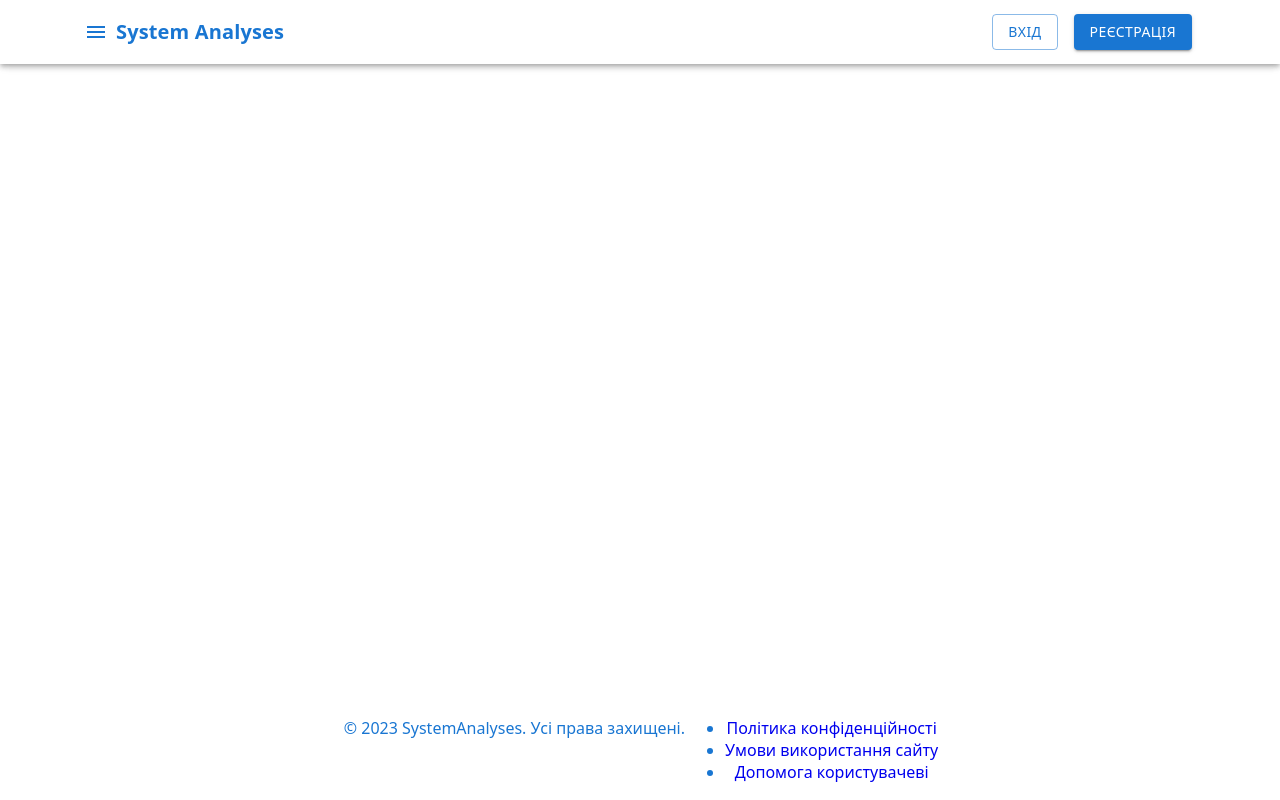
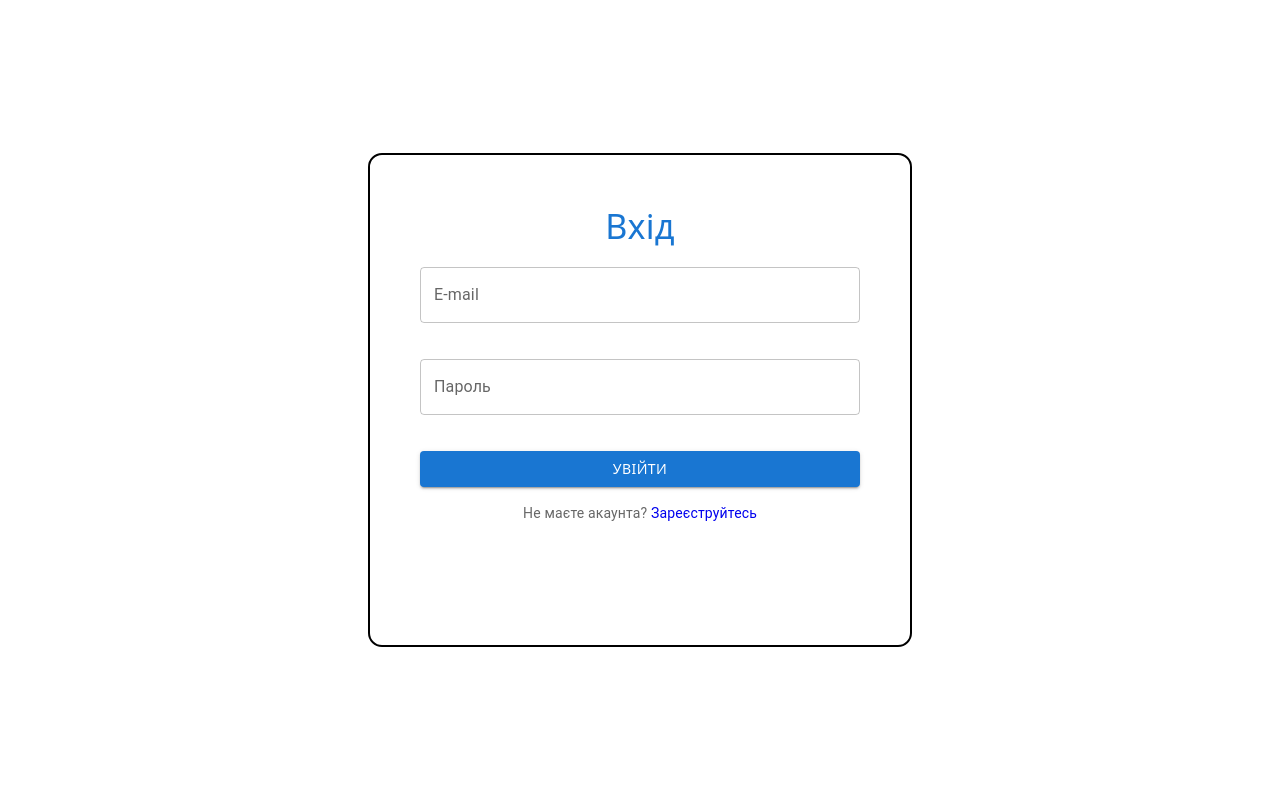
Before and after one commit to hfzhart/SystemAnalyses, a React (Create React App) app: page /login in a window 1280 px wide. Built offline with nearby package versions, Linux system fonts and the light colour scheme.

Commit message:
add registration

```diff
--- a/db.json
+++ b/db.json
@@ -137,6 +137,30 @@
       "email": "mail@mail.com",
       "password": "123456",
       "id": 23
+    },
+    {
+      "username": "Den",
+      "email": "sd@mail.com",
+      "password": "123456",
+      "id": 24
+    },
+    {
+      "username": "de",
+      "email": "den@mail.com",
+      "password": "123123",
+      "id": 25
+    },
+    {
+      "username": "den",
+      "email": "mail@mail.com",
+      "password": "123123",
+      "id": 26
+    },
+    {
+      "username": "de",
+      "email": "de@mail.com",
+      "password": "123123",
+      "id": 27
     }
   ]
 }
--- a/src/App.js
+++ b/src/App.js
@@ -1,14 +1,24 @@
 import './App.css';
-import Header from './components/Header';
-import Footer from './components/Footer/foter';
+import StartPage from './components/pages/StartPage';
+import { BrowserRouter,Routes, Route } from 'react-router-dom';
+import RegistrationForm from './components/RegistrationForm/RegistrationForm';
+import LoginForm from './components/LoginForm/LoginForm';
+import Home from './components/pages/Home';
 
 function App() {
 
   return (
+    <BrowserRouter>
     <div>
-      <Header />
-      <Footer />
+      <Routes>
+      <Route path='/' element={<StartPage/>}></Route>
+      <Route path='home' element={<Home/>}></Route>
+      <Route path='register' element={<RegistrationForm/>}></Route>
+      <Route path='login' element={<LoginForm/>}></Route>
+      </Routes>
+
       </div>
+      </BrowserRouter>
   );
 }
 
--- a/src/components/Header/Header.js
+++ b/src/components/Header/Header.js
@@ -1,57 +1,50 @@
-import { useState } from 'react';
-import AppBar from '@mui/material/AppBar';
-import Container from '@mui/material/Container';
-import Toolbar from '@mui/material/Toolbar';
-import IconButton from '@mui/material/IconButton';
-import Typography from '@mui/material/Typography';
-import Box from '@mui/material/Box';
-import Button from '@mui/material/Button';
+import React from 'react';
+import { useNavigate } from 'react-router-dom';
+import { AppBar, Container, Toolbar, IconButton, Typography, Box, Button } from '@mui/material';
 import MenuIcon from '@mui/icons-material/Menu';
-import Dialog from '@mui/material/Dialog';
-import DialogTitle from '@mui/material/DialogTitle';
-import DialogContent from '@mui/material/DialogContent';
-import RegistrationForm from '../RegistrationForm/RegistrationForm';
-import LoginForm from '../LoginForm/LoginForm';
-import './Header.css';
+import {Link } from 'react-router-dom';
 
 function Header() {
-  const [open, setOpen] = useState(false);
-  const [isLoginForm, setIsLoginForm] = useState(true);
+  const navigate = useNavigate();
 
   const handleClickOpen = (isLoginForm) => {
-    setOpen(true);
-    setIsLoginForm(isLoginForm);
-  };
-
-  const handleClose = () => {
-    setOpen(false);
+    if (isLoginForm) {
+      navigate('/login');
+    } else {
+      navigate('/register');
+    }
   };
 
   return (
     <AppBar position="fixed" style={{ backgroundColor: 'white' }}>
       <Container fixed>
         <Toolbar>
-        <IconButton edge="start" color="primary" style={{ marginCenter: 'auto' }} aria-label="menu">
+          <IconButton edge="start" color="primary" style={{ marginCenter: 'auto' }} aria-label="menu">
             <MenuIcon />
           </IconButton>
-          <Typography className='titleCarret' color="primary" variant="h6" style={{ flexGrow: 1, fontFamily: 'IBM Plex Sans,ui-sans-serif,system-ui,-apple-system,BlinkMacSystemFont,Segoe UI,Roboto,Helvetica Neue,Arial,Noto Sans,sans-serif,Apple Color Emoji,Segoe UI Emoji,Segoe UI Symbol,Noto Color Emoji', fontSize: '20px', fontWeight: 700 }}>
-  System Analyses
-</Typography>
-
+          <Typography
+    className='titleCarret'
+    color="primary"
+    variant="h6"
+    style={{
+      flexGrow: 1,
+      fontFamily: 'IBM Plex Sans,ui-sans-serif,system-ui,-apple-system,BlinkMacSystemFont,Segoe UI,Roboto,Helvetica Neue,Arial,Noto Sans,sans-serif,Apple Color Emoji,Segoe UI Emoji,Segoe UI Symbol,Noto Color Emoji',
+      fontSize: '20px',
+      fontWeight: 700,
+      cursor: 'pointer',
+    }}
+    component={Link}
+    to="/" >
+    System Analyses
+  </Typography>
           <Box>
             <Button className='loginButton' color="primary" variant="outlined" style={{ fontFamily: 'IBM Plex Sans, ui-sans-serif, system-ui, -apple-system, BlinkMacSystemFont, Segoe UI, Roboto, Helvetica Neue, Arial, Noto Sans, sans-serif, Apple Color Emoji, Segoe UI Emoji, Segoe UI Symbol, Noto Color Emoji' }} onClick={() => handleClickOpen(true)}>Вхід</Button>
           </Box>
           <Box ml={2}>
-          <Button className='regButton' color="primary" variant="contained" style={{ fontFamily: 'IBM Plex Sans, ui-sans-serif, system-ui, -apple-system, BlinkMacSystemFont, Segoe UI, Roboto, Helvetica Neue, Arial, Noto Sans, sans-serif, Apple Color Emoji, Segoe UI Emoji, Segoe UI Symbol, Noto Color Emoji' }} onClick={() => handleClickOpen(false)}>Реєстрація</Button>
+            <Button className='regButton' color="primary" variant="contained" style={{ fontFamily: 'IBM Plex Sans, ui-sans-serif, system-ui, -apple-system, BlinkMacSystemFont, Segoe UI, Roboto, Helvetica Neue, Arial, Noto Sans, sans-serif, Apple Color Emoji, Segoe UI Emoji, Segoe UI Symbol, Noto Color Emoji' }} onClick={() => handleClickOpen(false)}>Реєстрація</Button>
           </Box>
         </Toolbar>
       </Container>
-      <Dialog open={open} onClose={handleClose}>
-        <DialogTitle className='Welcome-Title'>{isLoginForm ? '':'' }</DialogTitle>
-        <DialogContent>
-          {isLoginForm ? <LoginForm /> : <RegistrationForm />}
-        </DialogContent>
-      </Dialog>
     </AppBar>
   );
 }
--- a/src/components/LoginForm/LoginForm.js
+++ b/src/components/LoginForm/LoginForm.js
@@ -1,7 +1,10 @@
 import React, { useState } from 'react';
 import './loginForm.css';
-import { TextField, Button, Typography } from '@mui/material';
+import { TextField, Button, Typography, Box, Alert } from '@mui/material';
 import { createTheme, ThemeProvider } from '@mui/material/styles';
+import axios from 'axios';
+import { SnackbarProvider, useSnackbar } from 'notistack';
+import { useNavigate, Link } from 'react-router-dom';
 
 const theme = createTheme({
   palette: {
@@ -17,16 +20,48 @@ const theme = createTheme({
 function LoginForm() {
   const [email, setEmail] = useState('');
   const [password, setPassword] = useState('');
+  const navigate = useNavigate();
+  const [error, setError] = useState('');
+  const { enqueueSnackbar } = useSnackbar();
+  const handleLogin = async () => {
+    try {
+      const response = await axios.get('http://localhost:3001/users', {
+        params: {
+          email,
+          password,
+        },
+      });
 
-  const handleLogin = () => {
+      if (response.data.length > 0) {
 
+        console.log(response.data);
+        enqueueSnackbar('Успішний Вхід!', { variant: 'success' });
+        setTimeout(() => {
+          navigate('/home');
+        }, 1000);
+      } else {
+
+        setError('Invalid email or password. Please try again.');
+      }
+    } catch (error) {
+      console.error('Login failed:', error);
+      setError('An error occurred during login. Please try again later.');
+    }
   };
 
   return (
     <ThemeProvider theme={theme}>
       <div className="loginform">
         <div className="centered-container">
-      <Typography className='LogTitle' variant="h4" color="primary" style={{ fontFamily: 'IBM Plex Sans, ui-sans-serif, system-ui, -apple-system, BlinkMacSystemFont, Segoe UI, Roboto, Helvetica Neue, Arial, Noto Sans, sans-serif, Apple Color Emoji, Segoe UI Emoji, Segoe UI Symbol, Noto Color Emoji' }}>
+          <Typography
+            className="LogTitle"
+            variant="h4"
+            color="primary"
+            style={{
+              fontFamily:
+                'IBM Plex Sans, ui-sans-serif, system-ui, -apple-system, BlinkMacSystemFont, Segoe UI, Roboto, Helvetica Neue, Arial, Noto Sans, sans-serif, Apple Color Emoji, Segoe UI Emoji, Segoe UI Symbol, Noto Color Emoji',
+            }}
+          >
             Вхід
           </Typography>
           <div className="data-container">
@@ -36,7 +71,12 @@ function LoginForm() {
               value={email}
               onChange={(e) => setEmail(e.target.value)}
               className="inputField"
-          style={{ fontFamily: 'IBM Plex Sans, ui-sans-serif, system-ui, -apple-system, BlinkMacSystemFont, Segoe UI, Roboto, Helvetica Neue, Arial, Noto Sans, sans-serif, Apple Color Emoji, Segoe UI Emoji, Segoe UI Symbol, Noto Color Emoji' }}
+              style={{
+                width: '100%',
+                marginBottom: '16px',
+                fontFamily:
+                  'IBM Plex Sans, ui-sans-serif, system-ui, -apple-system, BlinkMacSystemFont, Segoe UI, Roboto, Helvetica Neue, Arial, Noto Sans, sans-serif, Apple Color Emoji, Segoe UI Emoji, Segoe UI Symbol, Noto Color Emoji',
+              }}
             />
           </div>
           <div className="data-container">
@@ -47,19 +87,54 @@ function LoginForm() {
               onChange={(e) => setPassword(e.target.value)}
               className="inputField"
               autoComplete="new-password"
-          style={{ fontFamily: 'IBM Plex Sans, ui-sans-serif, system-ui, -apple-system, BlinkMacSystemFont, Segoe UI, Roboto, Helvetica Neue, Arial, Noto Sans, sans-serif, Apple Color Emoji, Segoe UI Emoji, Segoe UI Symbol, Noto Color Emoji' }}
+              style={{
+                width: '100%',
+                marginBottom: '16px',
+                fontFamily:
+                  'IBM Plex Sans, ui-sans-serif, system-ui, -apple-system, BlinkMacSystemFont, Segoe UI, Roboto, Helvetica Neue, Arial, Noto Sans, sans-serif, Apple Color Emoji, Segoe UI Emoji, Segoe UI Symbol, Noto Color Emoji',
+              }}
             />
           </div>
           <div className="buttonForm">
-        <Button onClick={handleLogin} variant="contained" color="primary" className="loginButton" style={{ fontFamily: 'IBM Plex Sans, ui-sans-serif, system-ui, -apple-system, BlinkMacSystemFont, Segoe UI, Roboto, Helvetica Neue, Arial, Noto Sans, sans-serif, Apple Color Emoji, Segoe UI Emoji, Segoe UI Symbol, Noto Color Emoji' }}>
+            <Button
+              onClick={handleLogin}
+              variant="contained"
+              color="primary"
+              className="loginButton"
+              style={{
+                width: '100%',
+                fontFamily:
+                  'IBM Plex Sans, ui-sans-serif, system-ui, -apple-system, BlinkMacSystemFont, Segoe UI, Roboto, Helvetica Neue, Arial, Noto Sans, sans-serif, Apple Color Emoji, Segoe UI Emoji, Segoe UI Symbol, Noto Color Emoji',
+              }}
+            >
               Увійти
             </Button>
           </div>
+          {error && (
+            <Box my={2} style={{ width: '100%' }}>
+              <Alert severity="error" onClose={() => setError('')}>
+                {error}
+              </Alert>
+            </Box>
+          )}
+          <Box my={2} textAlign="center">
+            <Typography variant="body2" color="textSecondary">
+              Не маєте акаунта?{' '}
+              <Link to="/register" className="registration-link">
+                Зареєструйтесь
+              </Link>
+            </Typography>
+          </Box>
         </div>
       </div>
     </ThemeProvider>
-
   );
 }
 
-export default LoginForm;
+export default function IntegrationNotistack() {
+  return (
+    <SnackbarProvider maxSnack={3}>
+      <LoginForm />
+    </SnackbarProvider>
+  );
+}
--- a/src/components/LoginForm/loginForm.css
+++ b/src/components/LoginForm/loginForm.css
@@ -9,11 +9,16 @@
         font-family: 'IBM Plex Sans, ui-sans-serif, system-ui, -apple-system, BlinkMacSystemFont, Segoe UI, Roboto, Helvetica Neue, Arial, Noto Sans, sans-serif, Apple Color Emoji, Segoe UI Emoji, Segoe UI Symbol, Noto Color Emoji';
 }
 .loginform {
-        padding-top: 5px;
-        width: 235px;
-        height: 276px;
-        border-radius: 16px;
-        background: rgb(255, 255, 255);
+  width: 440px;
+  height: 390px;
+  padding: 50px;
+  background: #ffffff;
+  position: fixed; top: 50%; left: 50%;
+  -webkit-transform: translate(-50%, -50%);
+  -ms-transform: translate(-50%, -50%);
+  transform: translate(-50%, -50%);
+  border: 2px solid #000000;
+  border-radius: 14px;
 }
 .data-container {
     margin-bottom: 20px;
--- a/src/components/RegistrationForm/RegistrationForm.js
+++ b/src/components/RegistrationForm/RegistrationForm.js
@@ -1,7 +1,14 @@
-import React, { useState, useEffect } from 'react';
+// RegistrationForm.js
+
+import React from 'react';
+import { useNavigate } from 'react-router-dom';
 import { TextField, Button, Typography, Container, Box } from '@mui/material';
+import MuiAlert from '@mui/material/Alert';
 import { createTheme, ThemeProvider } from '@mui/material/styles';
+import { SnackbarProvider, useSnackbar } from 'notistack';
+import axios from 'axios';
 import './RegistrationForm.css';
+import { Link } from 'react-router-dom';
 
 const theme = createTheme({
   palette: {
@@ -14,27 +21,79 @@ const theme = createTheme({
   },
 });
 
+function Alert(props) {
+  return <MuiAlert elevation={6} variant="filled" {...props} />;
+}
+
 function RegistrationForm() {
-  const [username, setUsername] = useState('');
-  const [email, setEmail] = useState('');
-  const [password, setPassword] = useState('');
-  const [repassword, setRePassword] = useState('');
-  useEffect(() => {
-    setPassword('');
-  }, []);
+  const [username, setUsername] = React.useState('');
+  const [email, setEmail] = React.useState('');
+  const [password, setPassword] = React.useState('');
+  const [repassword, setRePassword] = React.useState('');
+  const [validationError, setValidationError] = React.useState('');
+  const navigate = useNavigate();
+  const { enqueueSnackbar } = useSnackbar();
 
   const formStyles = {
     fontFamily: 'IBM Plex Sans, ui-sans-serif, system-ui, -apple-system, BlinkMacSystemFont, Segoe UI, Roboto, Helvetica Neue, Arial, Noto Sans, sans-serif, Apple Color Emoji, Segoe UI Emoji, Segoe UI Symbol, Noto Color Emoji',
-
   };
 
-  const handleRegistration = () => {
+  const handleRegistration = async () => {
+    if (!username || !email || !password || !repassword) {
+      setValidationError('Please fill in all fields.');
+      return;
+    }
 
+    const emailRegex = /^[a-zA-Z0-9._-]+@[a-zA-Z0-9.-]+\.[a-zA-Z]{2,4}$/;
+    if (!emailRegex.test(email)) {
+      setValidationError('Invalid email address. Use only English letters.');
+      return;
+    }
+  // eslint-disable-next-line
+    const passwordRegex = /^[a-zA-Z0-9!@#$%^&*()_+{}\[\]:;<>,.?~\\/-]+$/;
+    if (!passwordRegex.test(password)) {
+      setValidationError('Invalid password. Use only English letters and numbers.');
+      return;
+    }
+
+    if (password.length < 6) {
+      setValidationError('Password must be at least 6 characters long.');
+      return;
+    }
+
+    if (password !== repassword) {
+      setValidationError('Passwords do not match.');
+      return;
+    }
+
+    try {
+      const response = await axios.post('http://localhost:3001/users', {
+        username,
+        email,
+        password,
+      });
+
+      console.log(response.data);
+      enqueueSnackbar('Реєстрація успішна!', { variant: 'success' });
+      setTimeout(() => {
+        navigate('/login');
+      }, 1000);
+
+    } catch (error) {
+      console.error('Registration failed:', error);
+
+      if (error.response && error.response.status === 400 && error.response.data.error === 'Email is already registered') {
+        setValidationError('Этот адрес электронной почты уже зарегистрирован.');
+      } else {
+        setValidationError('Ошибка регистрации. Пожалуйста, попробуйте еще раз.');
+      }
+    }
   };
 
   return (
     <ThemeProvider theme={theme}>
-      <Container maxWidth="sm">
+      <div className='modal'>
+        <Container maxWidth="sm" className='Container'>
           <Box my={2} textAlign="center">
             <Typography className="RegText" variant="h4" color="primary">
               Реєстрація!
@@ -91,9 +150,29 @@ function RegistrationForm() {
               Зареєструватись
             </Button>
           </Box>
+          {validationError && (
+            <Alert severity="error" onClose={() => setValidationError('')}>
+              {validationError}
+            </Alert>
+          )}
         </Container>
+        <Box my={2} textAlign="center">
+            <Typography variant="body2" color="textSecondary">
+              Вже є акаунт ?{' '}
+              <Link to="/login" className="registration-link">
+                Вхід
+              </Link>
+            </Typography>
+          </Box>
+      </div>
     </ThemeProvider>
   );
 }
 
-export default RegistrationForm;
+export default function IntegrationNotistack() {
+  return (
+    <SnackbarProvider maxSnack={3}>
+      <RegistrationForm />
+    </SnackbarProvider>
+  );
+}
```
Also changed, not shown: src/components/RegistrationForm/RegistrationForm.css (+13 -0 lines). Lines whose indentation alone changed are shown as unchanged.
